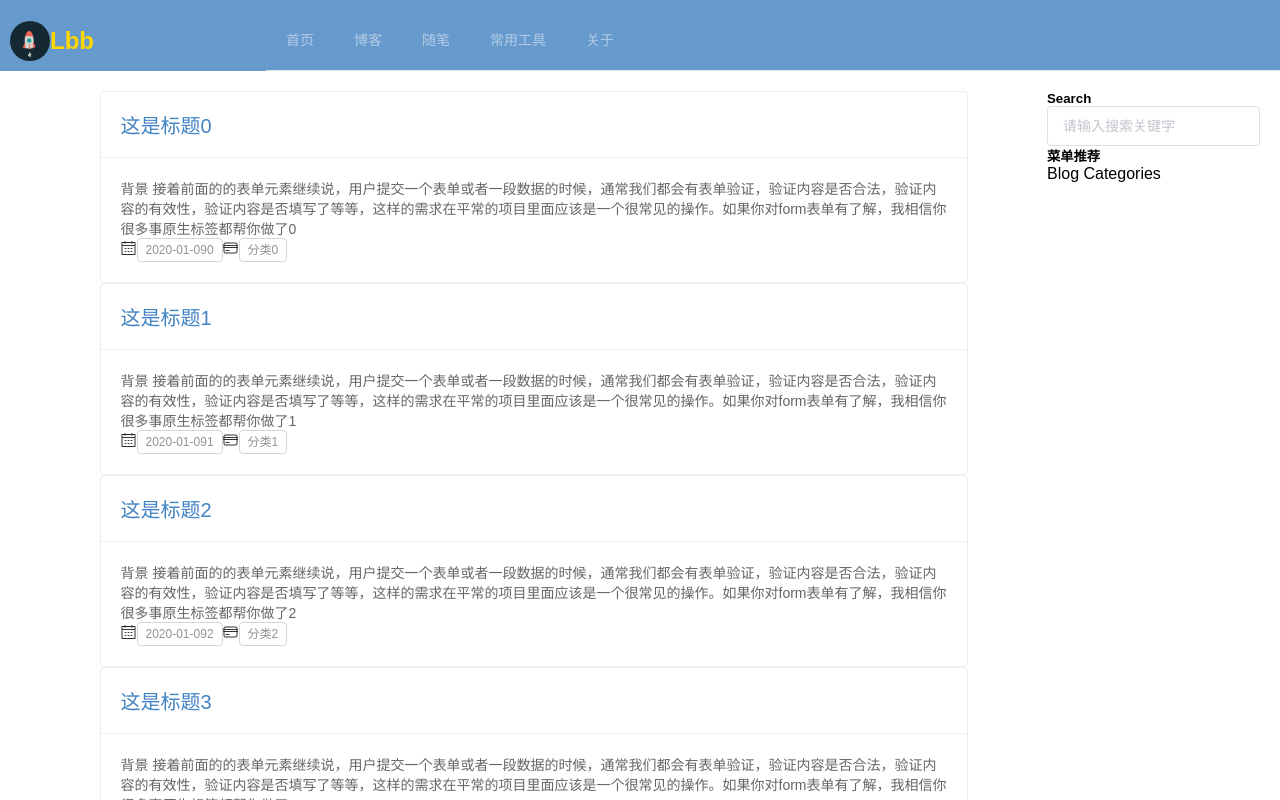
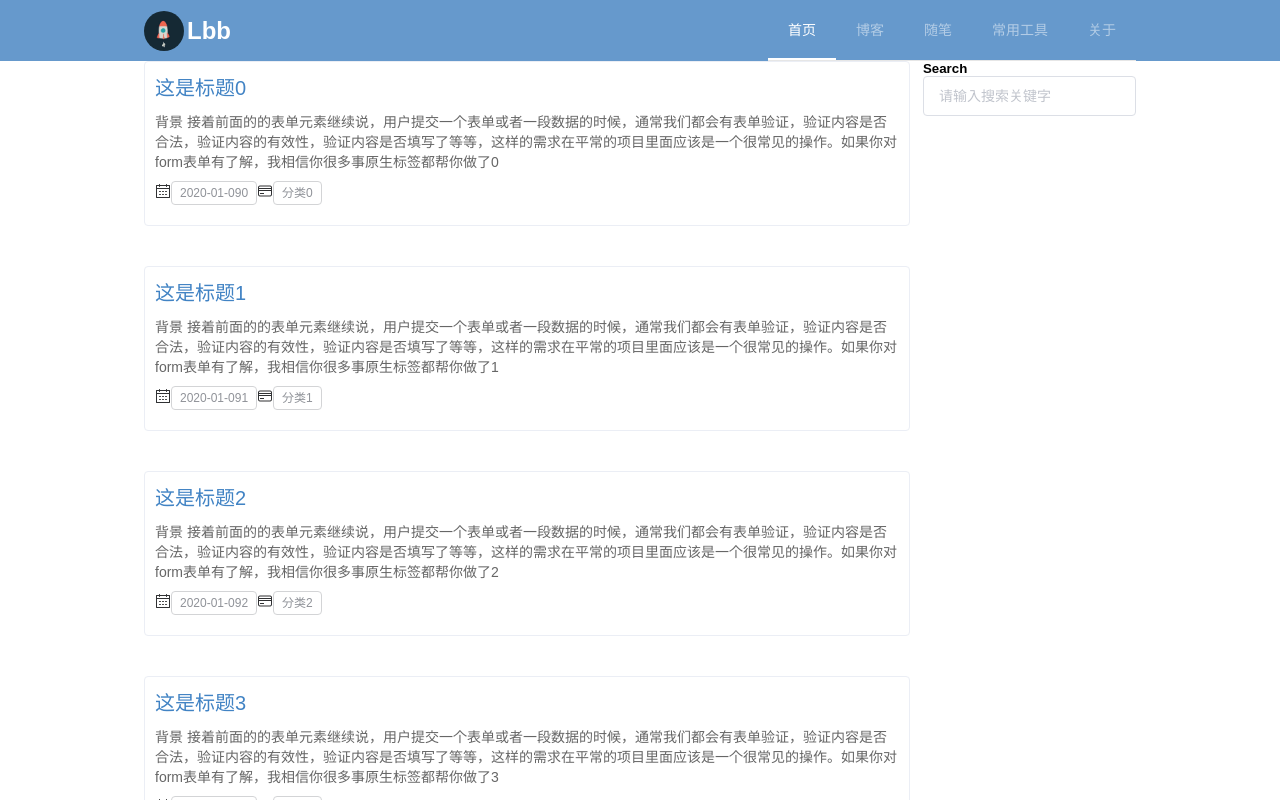
Before and after one commit to lbb-lbb/change-Bingo, a Vue app: page /home in a window 1280 px wide. Shown: the top 800 px of the page. Built offline with nearby package versions, Linux system fonts and the light colour scheme.

Commit message:
完成了整体布局的移动端，pc端布局自适应

```diff
--- a/src/components/Navigation.vue
+++ b/src/components/Navigation.vue
@@ -1,9 +1,20 @@
 <template>
     <div>
-        <ul>Blog Categories
-            <li v-for="(item, index) in ListTitle" :key="index"><a :title="item" :href="'#'+item">{{item}}</a></li>
+        <ul>{{ ListTitle ? 'Blog Categories': ''}}
+            <li v-for="(item, index) in ListTitle" :key="index">
+                <a :title="index" :href="'#'+index">{{index}} (<span>{{item.length}}</span>)</a>
+            </li>
         </ul>
-        <a v-for="(item, index) in PageTitle" :key="index" :title="item" :href="'#'+item">{{item}}</a>
+        <ul>{{ PageTitle ? '文章目录': ''}}
+            <li v-for="(item, index) in PageTitle" :class="item.nodeName" :key="index">
+                <a :title="item.innerText" :href="'#'+item.id">{{item.innerText}}</a>
+                <ul>
+                    <li v-for="(item2, index2) in item.children" :key="index2" :class="item2.nodeName">
+                        <a :title="item2.innerText" :href="'#'+item2.id">{{item2.innerText}}</a>
+                    </li>
+                </ul>
+            </li>
+        </ul>
     </div>
 </template>
 
@@ -12,12 +23,12 @@ export default {
   name: 'Navigation',
   props: {
     ListTitle: {
-      type: Array,
-      default: () => []
+      type: Object,
+      default: undefined
     },
     PageTitle: {
       type: Array,
-      default: () => []
+      default: undefined
     }
   }
 }
@@ -33,5 +44,15 @@ export default {
         color: #4183c4;
         text-decoration: underline;
     }
+    li {
+        list-style-type:none;
+    }
+    .H2{
+        margin-left: 15px;
+    }
+
+    .H3{
+        margin-left: 25px;
+    }
 
 </style>
--- a/src/router/index.js
+++ b/src/router/index.js
@@ -45,7 +45,19 @@ const routes = [
     ]
   }
 ]
-
+// 解决报错
+const originalPush = VueRouter.prototype.push
+const originalReplace = VueRouter.prototype.replace
+// push
+VueRouter.prototype.push = function push(location, onResolve, onReject) {
+  if (onResolve || onReject) return originalPush.call(this, location, onResolve, onReject)
+  return originalPush.call(this, location).catch(err => err)
+}
+// replace
+VueRouter.prototype.replace = function push(location, onResolve, onReject) {
+  if (onResolve || onReject) return originalReplace.call(this, location, onResolve, onReject)
+  return originalReplace.call(this, location).catch(err => err)
+}
 export default new VueRouter({
   mode: 'history',
   routes
--- a/src/view/BaseLayout.vue
+++ b/src/view/BaseLayout.vue
@@ -3,14 +3,14 @@
         <el-header>
             <div class="header-left" @click="$router.push('/')">
                 <el-avatar alt="头像" src="./public/头像.jpg"></el-avatar>
-                <h2>Lbb</h2>
+                <h1>Lbb</h1>
             </div>
-            <el-menu mode="horizontal" router background-color="#6699CC" text-color="rgba(255, 255, 255, .5)" active-text-color="#ffffff">
-                <el-menu-item index="home">首页</el-menu-item>
-                <el-menu-item index="blog">博客</el-menu-item>
-                <el-menu-item index="openSource">随笔</el-menu-item>
-                <el-menu-item index="wiki">常用工具</el-menu-item>
-                <el-menu-item index="about">关于</el-menu-item>
+            <el-menu mode="horizontal" router background-color="#6699CC" text-color="rgba(255, 255, 255, .5)" :default-active="activeRouter" active-text-color="#ffffff">
+                <el-menu-item index="/home">首页</el-menu-item>
+                <el-menu-item index="/blog">博客</el-menu-item>
+                <el-menu-item index="/openSource">随笔</el-menu-item>
+                <el-menu-item index="/wiki">常用工具</el-menu-item>
+                <el-menu-item index="/about">关于</el-menu-item>
             </el-menu>
         </el-header>
         <el-main>
@@ -24,19 +24,24 @@
 
 <script>
 export default {
-  name: 'BaseLayout'
+  name: 'BaseLayout',
+  computed: {
+    activeRouter: function() {
+      return this.$route.path
+    }
+  }
 }
 </script>
 
-<style scoped>
+<style lang="less" scoped>
     @media screen and (min-width:300px){
-        h2{
-            color: blue;
-        }
         a{
             text-decoration: none;
             color: black;
             opacity: 0.5;
+        }
+        h1{
+            margin-left: 3px;
         }
         .el-container{
             margin: 0 auto;
@@ -47,12 +52,13 @@ export default {
         }
         .el-header{
             display: flex;
+            justify-content: space-between;
             flex-wrap: wrap;
             align-items: center;
             background: #6699CC;
             color: #ffffff;
             height: auto !important;
-            padding: 10px 0 0 10px;
+            padding: 0 0 0 10px;
         }
         .el-header .header-left{
             flex: 0 0 20vw;
@@ -61,7 +67,8 @@ export default {
             cursor:pointer
         }
         .el-header .el-menu{
-            flex: 1 1 auto;
+            flex: 0 1 auto;
+            margin-left: 10px;
         }
         .el-main{
             flex: 1 1 100%;
@@ -73,23 +80,30 @@ export default {
             text-align: center;
             margin: 0;
         }
+        .el-menu {
+            /deep/ .el-menu-item {
+                padding: 0 6px;
+            }
+        }
     }
+    @media screen and (min-width:540px) {
+        .el-menu {
+            /deep/ .el-menu-item {
+                padding: 0 20px;
+            }
+        }
+    }
+    @media screen and (min-width:768px) {
 
-    @media screen and (min-width:768px) {
-        h2{
-            color: violet;
-        }
     }
 
     @media screen and (min-width:992px){
-        h2{
-            color: chartreuse;
+        .el-header, .el-main, .el-footer{
+            padding: 0 calc((100% - 992px)/2);
         }
     }
 
     @media screen and (min-width:1200px){
-        h2{
-            color: gold;
-        }
+
     }
 </style>
--- a/src/view/BlogLayout.vue
+++ b/src/view/BlogLayout.vue
@@ -9,13 +9,14 @@
                 </div>
             </el-card>
         </div>
-        <RightMenuLayout :list-title="filterClassify" />
+        <RightMenuLayout :list-title="filterData"/>
     </div>
 </template>
 
 <script>
 import { getBingoData } from '../api'
 import RightMenuLayout from './RightMenuLayout'
+
 export default {
   name: 'BlogLayout',
   components: { RightMenuLayout },
@@ -57,28 +58,47 @@ export default {
 }
 </script>
 
-<style scoped>
-.card{
+<style lang="less" scoped>
+    .card {
         display: flex;
         flex-wrap: wrap;
     }
-.list{
+
+    .list {
         flex: 1 1 70%;
         margin: 0 auto;
     }
-.content{
+
+    .content {
         display: flex;
         align-items: baseline;
     }
-p{
-    font-size: 15px;
+
+    .el-card {
+        /deep/ .el-card__body {
+            padding: 10px 10px 20px 10px;
         }
-.title{
+
+        /deep/ .el-card__header {
+            padding: 10px 0 0 10px;
+            border-bottom: none;
+        }
+
+        margin-bottom: 5vh;
+        margin-right: 1vw;
+    }
+
+    p {
+        font-size: 17px;
+    }
+
+    .title {
         margin-left: 10px;
         color: #4183c4;
-    cursor:pointer;
+        cursor: pointer;
     }
-.title:hover{
+
+    .title:hover {
         text-decoration: underline;
     }
 </style>
--- a/src/view/HomeLayout.vue
+++ b/src/view/HomeLayout.vue
@@ -4,10 +4,12 @@
             <el-card v-for="(item, index) in data.data" shadow="hover" :key="index">
                 <h2 slot="header" @click="goWatch(item.id)">{{item.title}}</h2>
                 <p>{{item.content}}</p>
-                <i class="el-icon-date"></i>
-                <el-tag type="info" size="small" effect="plain">{{item.time}}</el-tag>
-                <i class="el-icon-bank-card"></i>
-                <el-tag type="info" size="small" effect="plain">{{item.classify}}</el-tag>
+                <div class="tag-message">
+                    <i class="el-icon-date"></i>
+                    <el-tag type="info" size="small" effect="plain">{{item.time}}</el-tag>
+                    <i class="el-icon-bank-card"></i>
+                    <el-tag type="info" size="small" effect="plain">{{item.classify}}</el-tag>
+                </div>
             </el-card>
             <div class="page">
                 <el-pagination
@@ -59,7 +61,7 @@ export default {
 }
 </script>
 
-<style scoped>
+<style lang="less" scoped>
     h2 {
         font-weight: 400;
         color: #4183c4;
@@ -83,9 +85,23 @@ export default {
 
     .list {
         margin: 0 auto;
-        flex: 0 0 70%;
+        flex: 1 1 70%;
     }
     .page{
         margin: 10px auto;
     }
+    .el-card {
+        /deep/ .el-card__body {
+            padding: 10px 10px 20px 10px;
+        }
+        /deep/ .el-card__header {
+            padding: 10px 0 0 10px;
+            border-bottom: none;
+        }
+        margin-bottom: 5vh;
+        margin-right: 1vw;
+    }
+    .tag-message{
+        margin-top: 10px;
+    }
 </style>
--- a/src/view/RightMenuLayout.vue
+++ b/src/view/RightMenuLayout.vue
@@ -2,7 +2,6 @@
     <div>
         <h5>Search</h5>
         <global-search/>
-        <h5>菜单推荐</h5>
         <Navigation v-bind="$attrs" />
     </div>
 </template>
--- a/src/view/ViewLayout.vue
+++ b/src/view/ViewLayout.vue
@@ -1,5 +1,7 @@
 <template>
-    <div>
+    <div class="card">
+        <div class="list">
+            <el-card>
                <div class="content">
                    <h1 id="我是第一个H1">我是第一个H1</h1>
                    <h2 id="我是第一个H1的H2">我是第一个H1的H2</h2>
@@ -14,12 +16,15 @@
                    <h2 id="我是第二个H1的H21">我是第二个H1的H21</h2>
                    <h2 id="我是第二个H1的H22">我是第二个H1的H22</h2>
                </div>
-        <right-menu-layout />
+            </el-card>
+        </div>
+        <right-menu-layout :page-title="needList"/>
     </div>
 </template>
 
 <script>
 import RightMenuLayout from './RightMenuLayout'
+
 export default {
   name: 'ViewLayout',
   components: {
@@ -33,23 +38,58 @@ export default {
   computed: {
     needList: function() {
       const arr = []
+      const result = []
+      let status = ''
       for (const i in this.list) {
         if (this.list[i].nodeName === 'H1' || this.list[i].nodeName === 'H2') {
-          arr.push(this.list[i].id)
+          const { id, innerText, nodeName } = this.list[i]
+          arr.push({ id, innerText, nodeName })
         }
       }
-      console.log(arr)
-      return arr
+      arr.forEach(v => {
+        if (v.nodeName === 'H1') {
+          result.push(status)
+          status = v
+          status.children = []
+        }
+        if (v.nodeName === 'H2') {
+          status.children.push(v)
+        }
+      })
+      result.push(status)
+      result.shift()
+      return result
     }
   },
   mounted() {
-    console.log(document.getElementsByClassName('content')[0].children)
     this.list = document.getElementsByClassName('content')[0].children
   }
 
 }
 </script>
 
-<style scoped>
+<style lang="less" scoped>
+    .card {
+        display: flex;
+        flex-wrap: wrap;
+    }
 
+    .list{
+        margin: 0 auto;
+        flex: 1 1 70%;
+    }
+
+    .el-card {
+        /deep/ .el-card__body {
+            padding: 10px 0 20px 10px;
+        }
+
+        /deep/ .el-card__header {
+            padding: 10px 0 0 10px;
+            border-bottom: none;
+        }
+
+        margin-bottom: 2vh;
+        margin-right: 1vw;
+    }
 </style>
--- a/webpack.development.js
+++ b/webpack.development.js
@@ -7,7 +7,7 @@ module.exports = merge(common, {
   module: {
     rules: [
       {
-        test: /\.css$/,
+        test: /\.(less|css)$/,
         use: ['style-loader', 'css-loader', 'less-loader']
       }
     ]
@@ -21,7 +21,7 @@ module.exports = merge(common, {
   ],
   devServer: {
     proxy: {
-      '/api': 'http://lxylbb.top:'
+      '/api': 'http://lxylbb.top:3000'
     },
     inline: true,
     hot: true,
--- a/webpack.production.js
+++ b/webpack.production.js
@@ -8,8 +8,8 @@ module.exports = merge(common, {
   module: {
     rules: [
       {
-        test: /\.css$/,
-        use: [miniCssExtractPlugin.loader, 'css-loader', 'less-loader']
+        test: /\.(less|css)$/,
+        use: ['style-loader', 'css-loader', 'less-loader']
       }
     ]
   },
```
Lines whose indentation alone changed are shown as unchanged.
